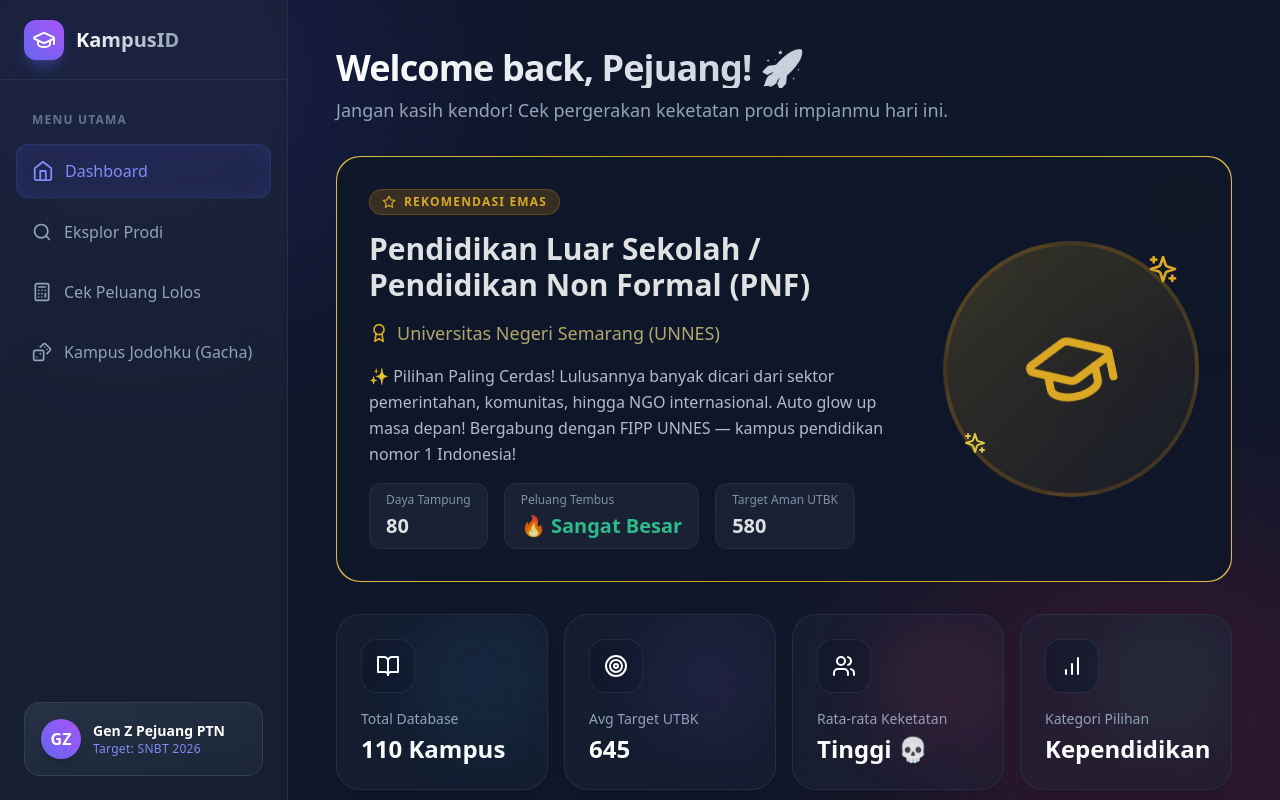
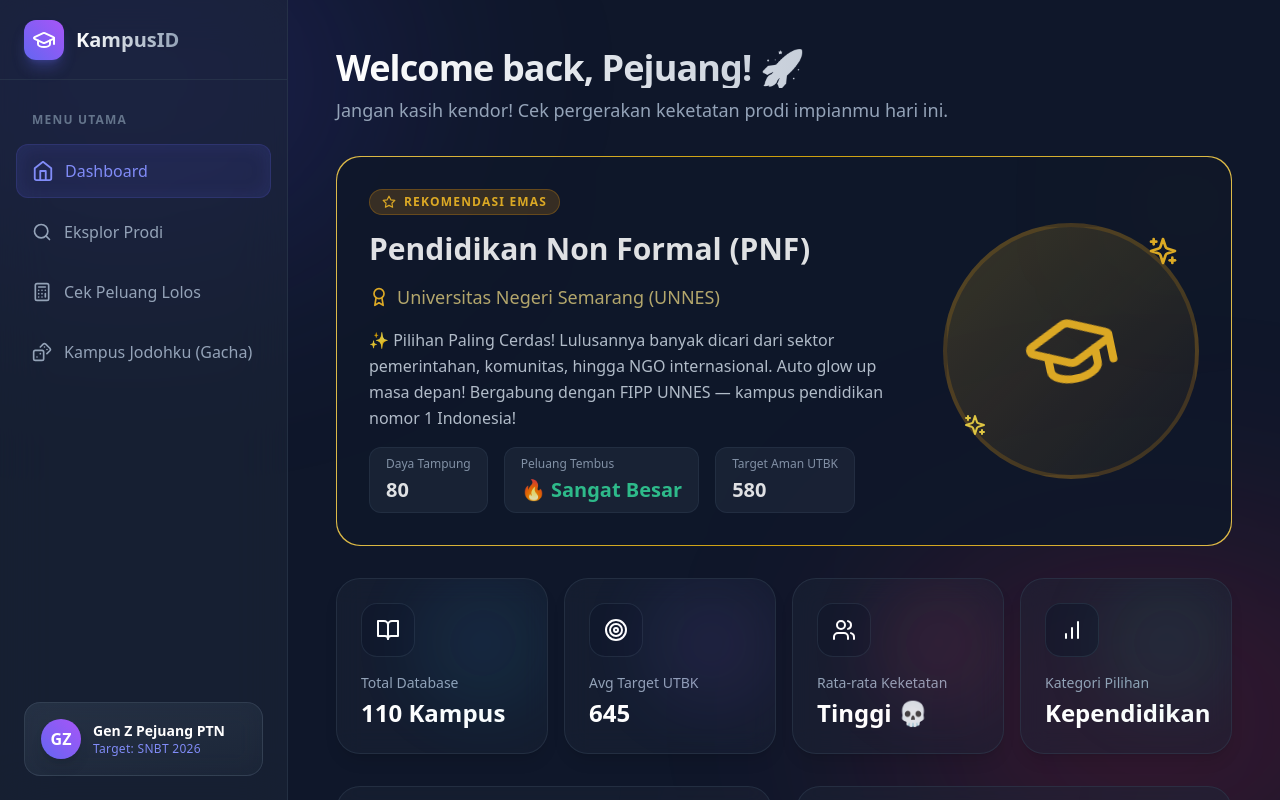
Before and after one commit to hendradedi/Dashboard-UTBK-PT-Negeri, a React (Vite) app: page / in a window 1280 px wide. Built offline with nearby package versions, Linux system fonts and the light colour scheme.

Commit message:
Update kampusData.js

```diff
--- a/src/kampusData.js
+++ b/src/kampusData.js
@@ -1,17 +1,17 @@
 export const ptnData = [
   // ============================================================
-  // ⭐ UTAMA: PENDIDIKAN NON FORMAL (PNF) / PENDIDIKAN LUAR SEKOLAH
+  // ⭐ UTAMA: PENDIDIKAN NON FORMAL (PNF)
   // ============================================================
-  { id: 1, univ: "Universitas Negeri Semarang (UNNES)", prodi: "Pendidikan Luar Sekolah / Pendidikan Non Formal (PNF)", rumpun: "Soshum", kategori: "Kependidikan", dt: 80, peminat: 654, passingGrade: 580, isFeatured: true, description: "✨ Pilihan Paling Cerdas! Lulusannya banyak dicari dari sektor pemerintahan, komunitas, hingga NGO internasional. Auto glow up masa depan! Bergabung dengan FIPP UNNES — kampus pendidikan nomor 1 Indonesia!" },
-  { id: 2, univ: "Universitas Pendidikan Indonesia (UPI) Bandung", prodi: "Pendidikan Luar Sekolah", rumpun: "Soshum", kategori: "Kependidikan", dt: 50, peminat: 480, passingGrade: 575, isFeatured: false },
-  { id: 3, univ: "Universitas Negeri Yogyakarta (UNY)", prodi: "Pendidikan Luar Sekolah", rumpun: "Soshum", kategori: "Kependidikan", dt: 45, peminat: 390, passingGrade: 570, isFeatured: false },
-  { id: 4, univ: "Universitas Negeri Malang (UM)", prodi: "Pendidikan Luar Sekolah", rumpun: "Soshum", kategori: "Kependidikan", dt: 50, peminat: 310, passingGrade: 560, isFeatured: false },
-  { id: 5, univ: "Universitas Negeri Jakarta (UNJ)", prodi: "Pendidikan Luar Sekolah", rumpun: "Soshum", kategori: "Kependidikan", dt: 40, peminat: 360, passingGrade: 585, isFeatured: false },
-  { id: 6, univ: "Universitas Negeri Surabaya (UNESA)", prodi: "Pendidikan Luar Sekolah", rumpun: "Soshum", kategori: "Kependidikan", dt: 45, peminat: 290, passingGrade: 555, isFeatured: false },
-  { id: 7, univ: "Universitas Negeri Medan (UNIMED)", prodi: "Pendidikan Luar Sekolah", rumpun: "Soshum", kategori: "Kependidikan", dt: 45, peminat: 220, passingGrade: 530, isFeatured: false },
-  { id: 8, univ: "Universitas Negeri Padang (UNP)", prodi: "Pendidikan Luar Sekolah", rumpun: "Soshum", kategori: "Kependidikan", dt: 40, peminat: 200, passingGrade: 525, isFeatured: false },
-  { id: 9, univ: "Universitas Negeri Makassar (UNM)", prodi: "Pendidikan Luar Sekolah", rumpun: "Soshum", kategori: "Kependidikan", dt: 45, peminat: 210, passingGrade: 520, isFeatured: false },
-  { id: 10, univ: "Universitas Negeri Gorontalo (UNG)", prodi: "Pendidikan Luar Sekolah", rumpun: "Soshum", kategori: "Kependidikan", dt: 30, peminat: 110, passingGrade: 500, isFeatured: false },
+  { id: 1, univ: "Universitas Negeri Semarang (UNNES)", prodi: "Pendidikan Non Formal (PNF)", rumpun: "Soshum", kategori: "Kependidikan", dt: 80, peminat: 654, passingGrade: 580, isFeatured: true, description: "✨ Pilihan Paling Cerdas! Lulusannya banyak dicari dari sektor pemerintahan, komunitas, hingga NGO internasional. Auto glow up masa depan! Bergabung dengan FIPP UNNES — kampus pendidikan nomor 1 Indonesia!" },
+  { id: 2, univ: "Universitas Pendidikan Indonesia (UPI) Bandung", prodi: "Pendidikan Non Formal", rumpun: "Soshum", kategori: "Kependidikan", dt: 50, peminat: 480, passingGrade: 575, isFeatured: false },
+  { id: 3, univ: "Universitas Negeri Yogyakarta (UNY)", prodi: "Pendidikan Non Formal", rumpun: "Soshum", kategori: "Kependidikan", dt: 45, peminat: 390, passingGrade: 570, isFeatured: false },
+  { id: 4, univ: "Universitas Negeri Malang (UM)", prodi: "Pendidikan Non Formal", rumpun: "Soshum", kategori: "Kependidikan", dt: 50, peminat: 310, passingGrade: 560, isFeatured: false },
+  { id: 5, univ: "Universitas Negeri Jakarta (UNJ)", prodi: "Pendidikan Non Formal", rumpun: "Soshum", kategori: "Kependidikan", dt: 40, peminat: 360, passingGrade: 585, isFeatured: false },
+  { id: 6, univ: "Universitas Negeri Surabaya (UNESA)", prodi: "Pendidikan Non Formal", rumpun: "Soshum", kategori: "Kependidikan", dt: 45, peminat: 290, passingGrade: 555, isFeatured: false },
+  { id: 7, univ: "Universitas Negeri Medan (UNIMED)", prodi: "Pendidikan Non Formal", rumpun: "Soshum", kategori: "Kependidikan", dt: 45, peminat: 220, passingGrade: 530, isFeatured: false },
+  { id: 8, univ: "Universitas Negeri Padang (UNP)", prodi: "Pendidikan Non Formal", rumpun: "Soshum", kategori: "Kependidikan", dt: 40, peminat: 200, passingGrade: 525, isFeatured: false },
+  { id: 9, univ: "Universitas Negeri Makassar (UNM)", prodi: "Pendidikan Non Formal", rumpun: "Soshum", kategori: "Kependidikan", dt: 45, peminat: 210, passingGrade: 520, isFeatured: false },
+  { id: 10, univ: "Universitas Negeri Gorontalo (UNG)", prodi: "Pendidikan Non Formal", rumpun: "Soshum", kategori: "Kependidikan", dt: 30, peminat: 110, passingGrade: 500, isFeatured: false },
 
   // ============================================================
   // 📚 PRODI KEPENDIDIKAN UNNES (FIPP & FAKULTAS LAIN)
@@ -129,7 +129,7 @@
   // ============================================================
   { id: 106, univ: "Universitas Negeri Gorontalo (UNG)", prodi: "PGSD", rumpun: "Soshum", kategori: "Kependidikan", dt: 70, peminat: 600, passingGrade: 505, isFeatured: false },
   { id: 107, univ: "Universitas Negeri Gorontalo (UNG)", prodi: "Bimbingan dan Konseling", rumpun: "Soshum", kategori: "Kependidikan", dt: 30, peminat: 200, passingGrade: 500, isFeatured: false },
-  { id: 108, univ: "Universitas Negeri Manado (UNIMA)", prodi: "Pendidikan Luar Sekolah", rumpun: "Soshum", kategori: "Kependidikan", dt: 35, peminat: 130, passingGrade: 495, isFeatured: false },
+  { id: 108, univ: "Universitas Negeri Manado (UNIMA)", prodi: "Pendidikan Non Formal", rumpun: "Soshum", kategori: "Kependidikan", dt: 35, peminat: 130, passingGrade: 495, isFeatured: false },
   { id: 109, univ: "Universitas Negeri Manado (UNIMA)", prodi: "PGSD", rumpun: "Soshum", kategori: "Kependidikan", dt: 70, peminat: 550, passingGrade: 500, isFeatured: false },
   { id: 110, univ: "Universitas Negeri Makassar (UNM)", prodi: "Pendidikan Teknik Informatika", rumpun: "Saintek", kategori: "Kependidikan", dt: 50, peminat: 580, passingGrade: 590, isFeatured: false },
 ];
```
